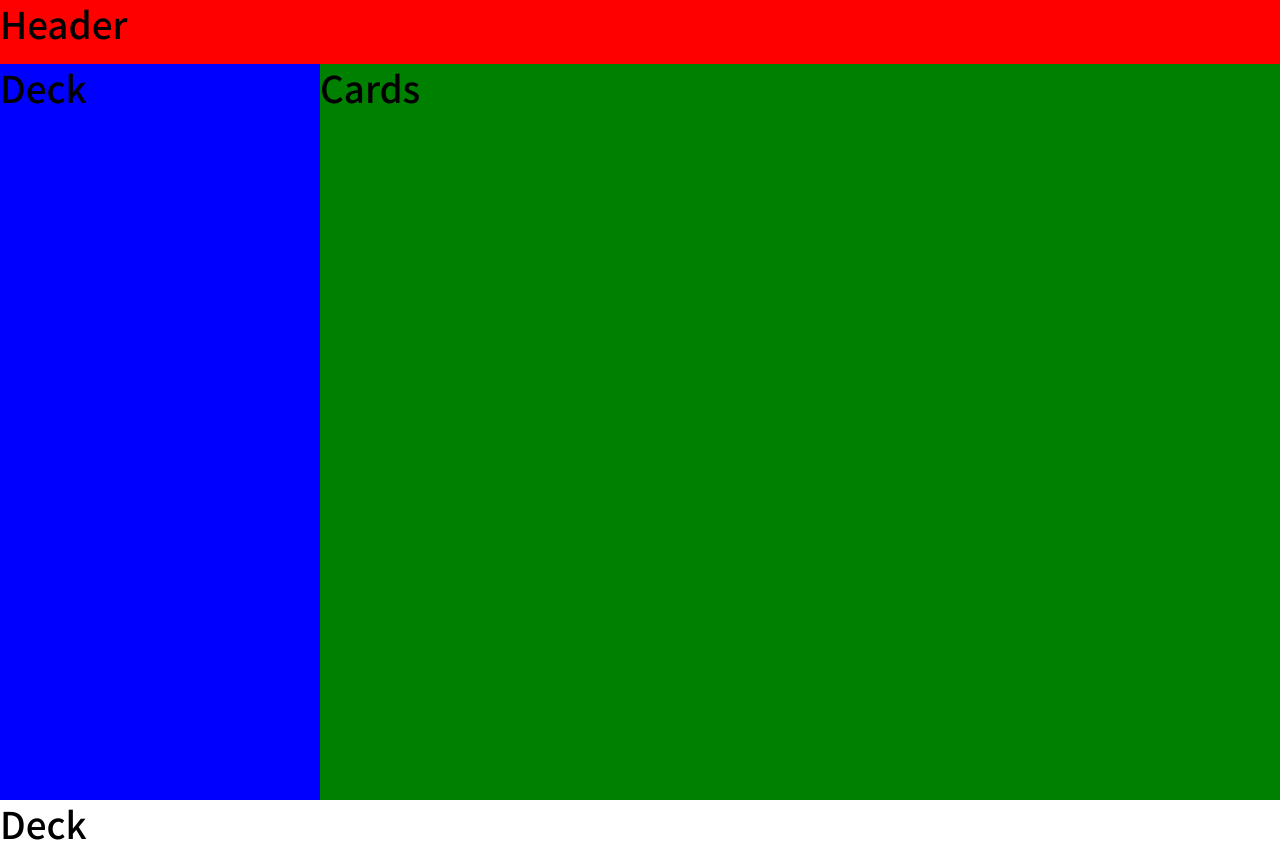
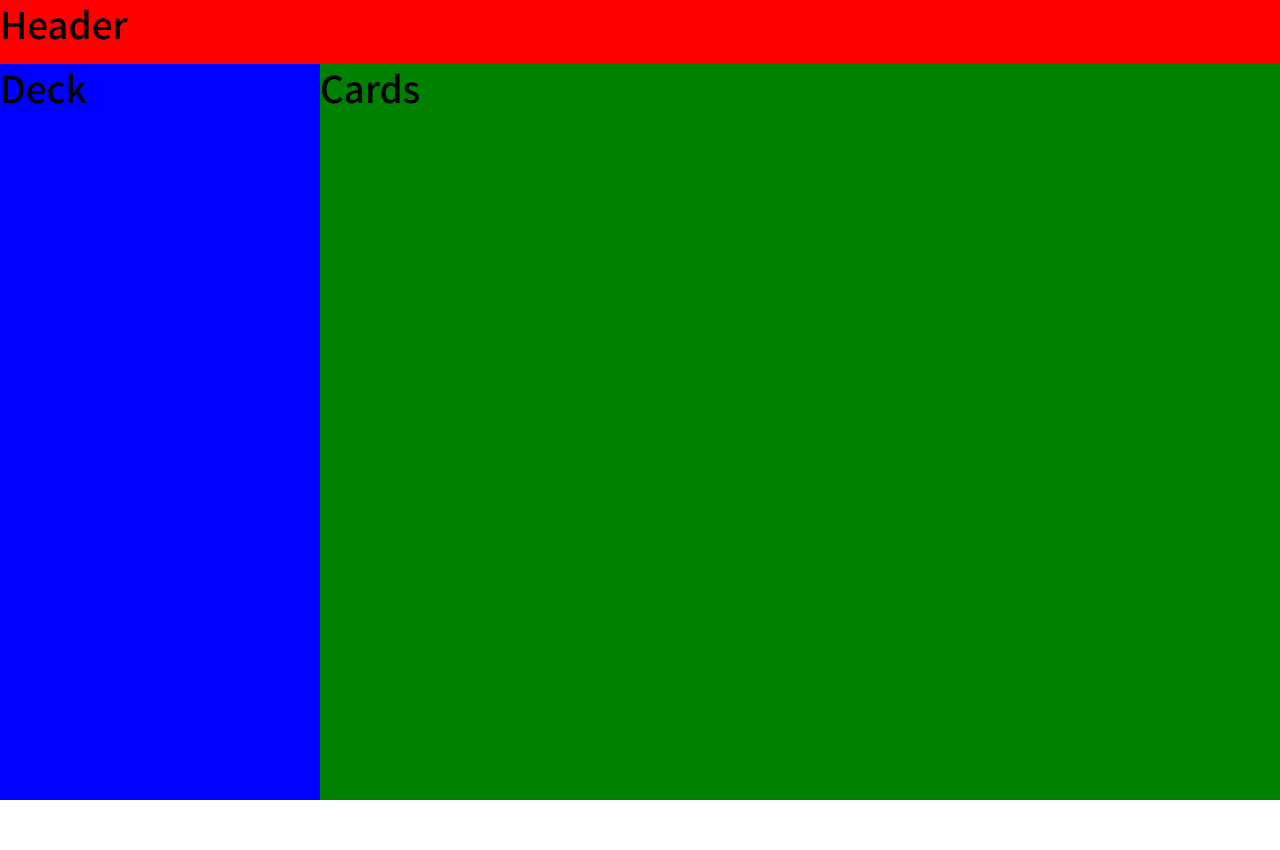
Before and after one commit to lauraschoerken/japan-one-step, a React (Vite) app: page / in a window 1280 px wide. After the commit the page ends 800 px from the top, so only its background shows below. Built offline with nearby package versions, Linux system fonts and the light colour scheme.

Commit message:
delete: unused component

```diff
--- a/src/components/Home/containers/Home.tsx
+++ b/src/components/Home/containers/Home.tsx
@@ -1,11 +1,9 @@
-import Decks from 'components/Decks/containers/Decks'
 import HomeComponent from '../components/HomeComponent'
 
 const Home = () => {
 	return (
 		<>
 			<HomeComponent />
-			<Decks />
 		</>
 	)
 }
```
